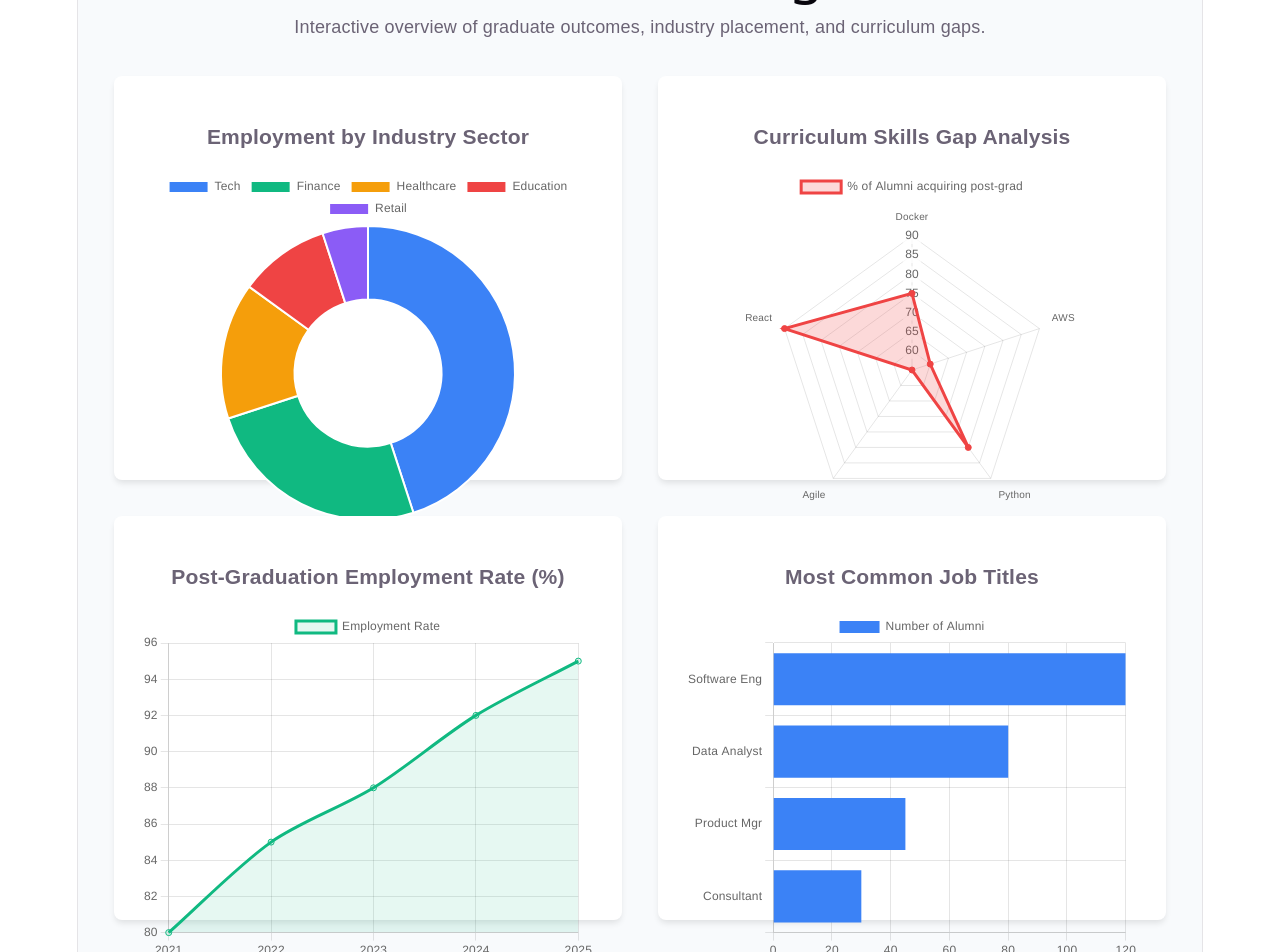
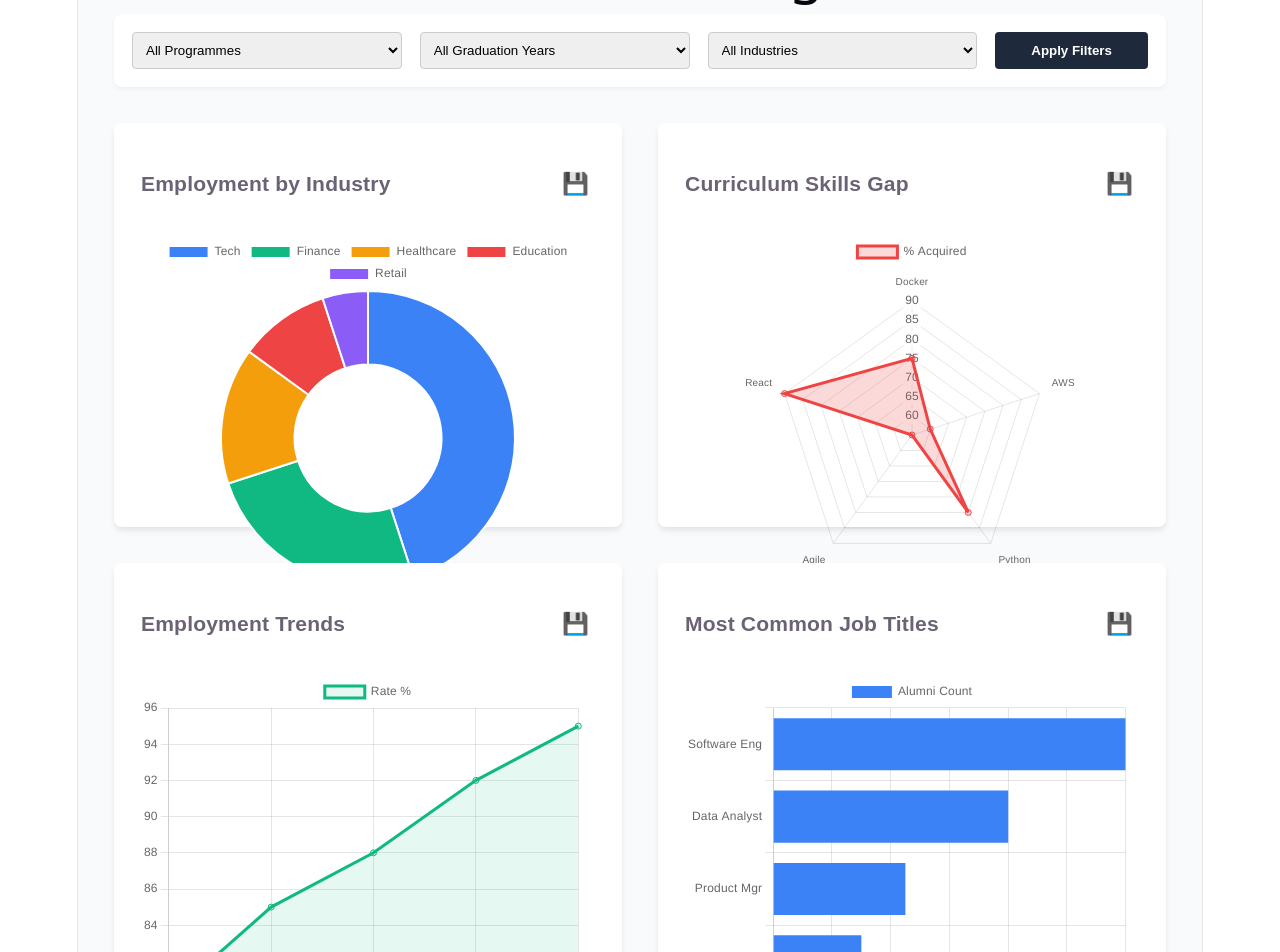
Before and after one commit to rakhithad/server-web, a React (Vite) app in the folder client/: page /graphs in a window 1280 px wide. Shown: the part 180-1132 px from the top of the page. Built offline with nearby package versions, Linux system fonts and the light colour scheme.

Commit message:
frontend UI with 6 charts, CSV export, image downloads, and filter controls

```diff
--- a/client/src/pages/Dashboard.jsx
+++ b/client/src/pages/Dashboard.jsx
@@ -1,11 +1,89 @@
 // client/src/pages/Dashboard.jsx
+import { Link } from 'react-router-dom';
+
 const Dashboard = () => {
+  // Simulated Raw Data for Export
+  const rawData = [
+    { id: 1, name: "John Doe", programme: "Computer Science", year: 2024, industry: "Tech", role: "Software Engineer" },
+    { id: 2, name: "Jane Smith", programme: "Business", year: 2023, industry: "Finance", role: "Analyst" },
+    { id: 3, name: "Sam Wilson", programme: "Computer Science", year: 2024, industry: "Tech", role: "Cloud Architect" },
+  ];
+
+  // CSV GENERATION FUNCTION (5 Marks!)
+  const exportToCSV = () => {
+    // 1. Create CSV Headers
+    const headers = ["ID", "Name", "Programme", "Graduation Year", "Industry", "Job Role"];
+
+    // 2. Map data into CSV rows
+    const csvRows = [
+      headers.join(','), // Header row
+      ...rawData.map(row => `${row.id},"${row.name}","${row.programme}",${row.year},"${row.industry}","${row.role}"`)
+    ];
+
+    // 3. Create a Blob and trigger download
+    const csvContent = csvRows.join('\n');
+    const blob = new Blob([csvContent], { type: 'text/csv' });
+    const url = window.URL.createObjectURL(blob);
+    const link = document.createElement('a');
+    link.href = url;
+    link.download = 'phantasmagoria_alumni_report.csv';
+    document.body.appendChild(link);
+    link.click();
+    document.body.removeChild(link);
+  };
+
   return (
-    <div style={{ padding: '2rem' }}>
-      <h1>University Analytics Dashboard</h1>
-      <p>Welcome to the Phantasmagoria Alumni Intelligence Center.</p>
+    <div style={styles.container}>
+      <div style={styles.header}>
+        <div>
+          <h1 style={{margin: 0}}>University Intelligence Dashboard</h1>
+          <p style={{color: '#64748b', marginTop: '0.5rem'}}>Overview of real-time alumni outcomes.</p>
+        </div>
+        <button onClick={exportToCSV} style={styles.exportBtn}>
+          📊 Export Raw Data (CSV)
+        </button>
+      </div>
+
+      {/* SUMMARY STATS (KPI Cards) */}
+      <div style={styles.kpiGrid}>
+        <div style={styles.kpiCard}>
+          <h4 style={styles.kpiTitle}>Total Registered Alumni</h4>
+          <h2 style={styles.kpiValue}>1,245</h2>
+        </div>
+        <div style={styles.kpiCard}>
+          <h4 style={styles.kpiTitle}>Post-Grad Employment</h4>
+          <h2 style={styles.kpiValue}>92%</h2>
+        </div>
+        <div style={styles.kpiCard}>
+          <h4 style={styles.kpiTitle}>Emerging Skill Alert</h4>
+          <h2 style={styles.kpiValue}><span style={{color: '#ef4444'}}>Docker / AWS</span></h2>
+        </div>
+        <div style={styles.kpiCard}>
+          <h4 style={styles.kpiTitle}>Top Industry</h4>
+          <h2 style={styles.kpiValue}>Technology</h2>
+        </div>
+      </div>
+
+      {/* QUICK ACTIONS */}
+      <div style={styles.actionPanel}>
+        <h3>Strategic Insights Required</h3>
+        <p>Curriculum gaps have been detected in the Computer Science department regarding Cloud Infrastructure.</p>
+        <Link to="/graphs" style={styles.linkBtn}>View Detailed Charts →</Link>
+      </div>
     </div>
   );
 };
 
+const styles = {
+  container: { padding: '2rem', maxWidth: '1400px', margin: '0 auto' },
+  header: { display: 'flex', justifyContent: 'space-between', alignItems: 'center', marginBottom: '2rem' },
+  exportBtn: { backgroundColor: '#10b981', color: 'white', border: 'none', padding: '0.75rem 1.5rem', borderRadius: '4px', cursor: 'pointer', fontWeight: 'bold', fontSize: '1rem', boxShadow: '0 4px 6px rgba(16, 185, 129, 0.2)' },
+  kpiGrid: { display: 'grid', gridTemplateColumns: 'repeat(auto-fit, minmax(250px, 1fr))', gap: '1.5rem', marginBottom: '2rem' },
+  kpiCard: { backgroundColor: 'white', padding: '1.5rem', borderRadius: '8px', boxShadow: '0 4px 6px -1px rgba(0, 0, 0, 0.1)', borderLeft: '4px solid #3b82f6' },
+  kpiTitle: { margin: 0, color: '#64748b', fontSize: '0.9rem', textTransform: 'uppercase' },
+  kpiValue: { margin: '0.5rem 0 0 0', fontSize: '2rem', color: '#0f172a' },
+  actionPanel: { backgroundColor: 'white', padding: '2rem', borderRadius: '8px', boxShadow: '0 4px 6px -1px rgba(0, 0, 0, 0.1)' },
+  linkBtn: { display: 'inline-block', marginTop: '1rem', padding: '0.75rem 1.5rem', backgroundColor: '#3b82f6', color: 'white', textDecoration: 'none', borderRadius: '4px', fontWeight: 'bold' }
+};
+
 export default Dashboard;
--- a/client/src/pages/Graphs.jsx
+++ b/client/src/pages/Graphs.jsx
@@ -1,105 +1,114 @@
 // client/src/pages/Graphs.jsx
-import { useState, useEffect } from 'react';
+import { useState, useRef } from 'react';
 import {
   Chart as ChartJS, CategoryScale, LinearScale, BarElement, Title, Tooltip, Legend, ArcElement, PointElement, LineElement, RadialLinearScale, Filler
 } from 'chart.js';
-import { Bar, Pie, Doughnut, Line, Radar } from 'react-chartjs-2';
-import axios from 'axios';
+import { Bar, Pie, Doughnut, Line, Radar, PolarArea } from 'react-chartjs-2';
 
 ChartJS.register(CategoryScale, LinearScale, BarElement, Title, Tooltip, Legend, ArcElement, PointElement, LineElement, RadialLinearScale, Filler);
 
 const Graphs = () => {
-  const [loading, setLoading] = useState(true);
+  const [filters, setFilters] = useState({ programme: 'All', year: 'All', industry: 'All' });
 
-  const [analyticsData, setAnalyticsData] = useState({
+  const industryRef = useRef(null);
+  const skillsRef = useRef(null);
+  const employmentRef = useRef(null);
+  const jobsRef = useRef(null);
+  const geoRef = useRef(null);
+  const salaryRef = useRef(null);
+
+  const analyticsData = {
     industries: { labels: ['Tech', 'Finance', 'Healthcare', 'Education', 'Retail'], data: [45, 25, 15, 10, 5] },
     skillsGap: { labels: ['Docker', 'AWS', 'Python', 'Agile', 'React'], data: [75, 60, 80, 55, 90] },
     employmentTrend: { labels: ['2021', '2022', '2023', '2024', '2025'], data: [80, 85, 88, 92, 95] },
-    jobTitles: { labels: ['Software Eng', 'Data Analyst', 'Product Mgr', 'Consultant'], data: [120, 80, 45, 30] }
-  });
+    jobTitles: { labels: ['Software Eng', 'Data Analyst', 'Product Mgr', 'Consultant'], data: [120, 80, 45, 30] },
+    geography: { labels: ['London', 'Manchester', 'Remote (UK)', 'International'], data: [50, 20, 20, 10] },
+    salary: { labels: ['£20k-30k', '£30k-45k', '£45k-60k', '£60k+'], data: [15, 40, 30, 15] }
+  };
 
-  useEffect(() => {
-    setTimeout(() => {
-      setLoading(false);
-    }, 500);
-  }, []);
-
-  if (loading) return <div style={{ padding: '2rem', textAlign: 'center' }}>Loading Alumni Insights...</div>;
+  const downloadChart = (chartRef, fileName) => {
+    const chart = chartRef.current;
+    if (chart) {
+      const url = chart.toBase64Image();
+      const link = document.createElement('a');
+      link.download = `${fileName}.png`;
+      link.href = url;
+      link.click();
+    }
+  };
 
   return (
     <div style={styles.container}>
       <div style={styles.header}>
         <h1>Alumni Data Insights</h1>
-        <p>Interactive overview of graduate outcomes, industry placement, and curriculum gaps.</p>
+
+        <div style={styles.filterBar}>
+          <select style={styles.select} value={filters.programme} onChange={e => setFilters({...filters, programme: e.target.value})}>
+            <option value="All">All Programmes</option>
+            <option value="CS">Computer Science</option>
+            <option value="Business">Business Management</option>
+          </select>
+          <select style={styles.select} value={filters.year} onChange={e => setFilters({...filters, year: e.target.value})}>
+            <option value="All">All Graduation Years</option>
+            <option value="2024">2024</option>
+            <option value="2023">2023</option>
+          </select>
+          <select style={styles.select} value={filters.industry} onChange={e => setFilters({...filters, industry: e.target.value})}>
+            <option value="All">All Industries</option>
+            <option value="Tech">Technology</option>
+            <option value="Finance">Finance</option>
+          </select>
+          <button style={styles.filterBtn}>Apply Filters</button>
+        </div>
       </div>
 
       <div style={styles.grid}>
-
         <div style={styles.card}>
-          <h3>Employment by Industry Sector</h3>
-          <Doughnut
-            data={{
-              labels: analyticsData.industries.labels,
-              datasets: [{
-                data: analyticsData.industries.data,
-                backgroundColor: ['#3b82f6', '#10b981', '#f59e0b', '#ef4444', '#8b5cf6'],
-              }]
-            }}
-            options={{ maintainAspectRatio: false }}
-          />
+          <div style={styles.cardHeader}>
+            <h3>Employment by Industry</h3>
+            <button onClick={() => downloadChart(industryRef, 'industry_chart')} style={styles.downloadBtn}>💾</button>
+          </div>
+          <Doughnut ref={industryRef} data={{ labels: analyticsData.industries.labels, datasets: [{ data: analyticsData.industries.data, backgroundColor: ['#3b82f6', '#10b981', '#f59e0b', '#ef4444', '#8b5cf6'] }] }} options={{ maintainAspectRatio: false }} />
         </div>
 
         <div style={styles.card}>
-          <h3>Curriculum Skills Gap Analysis</h3>
-          <Radar
-            data={{
-              labels: analyticsData.skillsGap.labels,
-              datasets: [{
-                label: '% of Alumni acquiring post-grad',
-                data: analyticsData.skillsGap.data,
-                backgroundColor: 'rgba(239, 68, 68, 0.2)',
-                borderColor: '#ef4444',
-                pointBackgroundColor: '#ef4444',
-              }]
-            }}
-            options={{ maintainAspectRatio: false }}
-          />
+          <div style={styles.cardHeader}>
+            <h3>Curriculum Skills Gap</h3>
+            <button onClick={() => downloadChart(skillsRef, 'skills_gap_chart')} style={styles.downloadBtn}>💾</button>
+          </div>
+          <Radar ref={skillsRef} data={{ labels: analyticsData.skillsGap.labels, datasets: [{ label: '% Acquired', data: analyticsData.skillsGap.data, backgroundColor: 'rgba(239, 68, 68, 0.2)', borderColor: '#ef4444' }] }} options={{ maintainAspectRatio: false }} />
         </div>
 
         <div style={styles.card}>
-          <h3>Post-Graduation Employment Rate (%)</h3>
-          <Line
-            data={{
-              labels: analyticsData.employmentTrend.labels,
-              datasets: [{
-                label: 'Employment Rate',
-                data: analyticsData.employmentTrend.data,
-                borderColor: '#10b981',
-                tension: 0.3,
-                fill: true,
-                backgroundColor: 'rgba(16, 185, 129, 0.1)',
-              }]
-            }}
-            options={{ maintainAspectRatio: false }}
-          />
+           <div style={styles.cardHeader}>
+            <h3>Employment Trends</h3>
+            <button onClick={() => downloadChart(employmentRef, 'employment_trend')} style={styles.downloadBtn}>💾</button>
+          </div>
+          <Line ref={employmentRef} data={{ labels: analyticsData.employmentTrend.labels, datasets: [{ label: 'Rate %', data: analyticsData.employmentTrend.data, borderColor: '#10b981', fill: true, backgroundColor: 'rgba(16, 185, 129, 0.1)' }] }} options={{ maintainAspectRatio: false }} />
         </div>
 
         <div style={styles.card}>
-          <h3>Most Common Job Titles</h3>
-          <Bar
-            data={{
-              labels: analyticsData.jobTitles.labels,
-              datasets: [{
-                label: 'Number of Alumni',
-                data: analyticsData.jobTitles.data,
-                backgroundColor: '#3b82f6',
-              }]
-            }}
-            options={{
-              indexAxis: 'y',
-              maintainAspectRatio: false
-            }}
-          />
+           <div style={styles.cardHeader}>
+            <h3>Most Common Job Titles</h3>
+            <button onClick={() => downloadChart(jobsRef, 'job_titles')} style={styles.downloadBtn}>💾</button>
+          </div>
+          <Bar ref={jobsRef} data={{ labels: analyticsData.jobTitles.labels, datasets: [{ label: 'Alumni Count', data: analyticsData.jobTitles.data, backgroundColor: '#3b82f6' }] }} options={{ indexAxis: 'y', maintainAspectRatio: false }} />
+        </div>
+
+        <div style={styles.card}>
+           <div style={styles.cardHeader}>
+            <h3>Geographic Distribution</h3>
+            <button onClick={() => downloadChart(geoRef, 'geography')} style={styles.downloadBtn}>💾</button>
+          </div>
+          <Pie ref={geoRef} data={{ labels: analyticsData.geography.labels, datasets: [{ data: analyticsData.geography.data, backgroundColor: ['#f43f5e', '#8b5cf6', '#0ea5e9', '#10b981'] }] }} options={{ maintainAspectRatio: false }} />
+        </div>
+
+        <div style={styles.card}>
+           <div style={styles.cardHeader}>
+            <h3>Starting Salary Brackets</h3>
+            <button onClick={() => downloadChart(salaryRef, 'salary_brackets')} style={styles.downloadBtn}>💾</button>
+          </div>
+          <PolarArea ref={salaryRef} data={{ labels: analyticsData.salary.labels, datasets: [{ data: analyticsData.salary.data, backgroundColor: ['rgba(59, 130, 246, 0.5)', 'rgba(16, 185, 129, 0.5)', 'rgba(245, 158, 11, 0.5)', 'rgba(239, 68, 68, 0.5)'] }] }} options={{ maintainAspectRatio: false }} />
         </div>
 
       </div>
@@ -110,20 +119,13 @@ const Graphs = () => {
 const styles = {
   container: { padding: '2rem', maxWidth: '1400px', margin: '0 auto' },
   header: { marginBottom: '2rem' },
-  grid: {
-    display: 'grid',
-    gridTemplateColumns: 'repeat(auto-fit, minmax(400px, 1fr))',
-    gap: '2rem'
-  },
-  card: {
-    backgroundColor: 'white',
-    padding: '1.5rem',
-    borderRadius: '8px',
-    boxShadow: '0 4px 6px -1px rgba(0, 0, 0, 0.1)',
-    height: '350px',
-    display: 'flex',
-    flexDirection: 'column'
-  }
+  filterBar: { display: 'flex', gap: '1rem', marginTop: '1rem', backgroundColor: 'white', padding: '1rem', borderRadius: '8px', boxShadow: '0 2px 4px rgba(0,0,0,0.05)' },
+  select: { padding: '0.5rem', borderRadius: '4px', border: '1px solid #ccc', flex: 1 },
+  filterBtn: { padding: '0.5rem 2rem', backgroundColor: '#1e293b', color: 'white', border: 'none', borderRadius: '4px', cursor: 'pointer', fontWeight: 'bold' },
+  grid: { display: 'grid', gridTemplateColumns: 'repeat(auto-fit, minmax(350px, 1fr))', gap: '2rem' },
+  card: { backgroundColor: 'white', padding: '1.5rem', borderRadius: '8px', boxShadow: '0 4px 6px -1px rgba(0, 0, 0, 0.1)', height: '350px', display: 'flex', flexDirection: 'column' },
+  cardHeader: { display: 'flex', justifyContent: 'space-between', alignItems: 'center', marginBottom: '1rem' },
+  downloadBtn: { background: 'none', border: 'none', cursor: 'pointer', fontSize: '1.2rem' }
 };
 
 export default Graphs;
```
